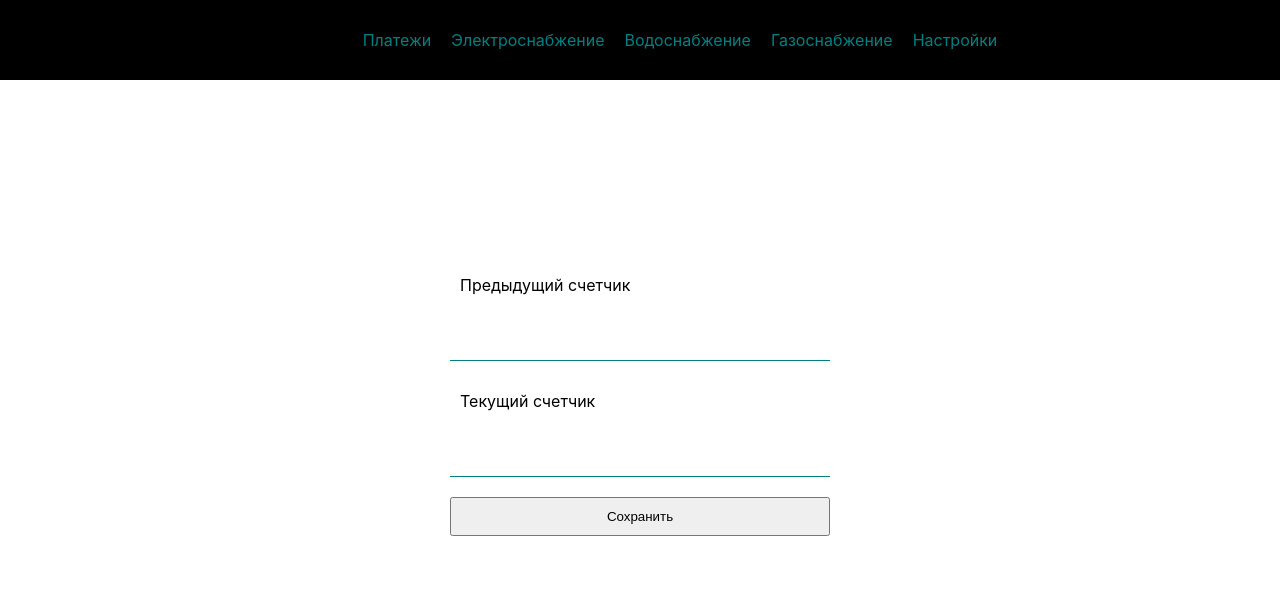
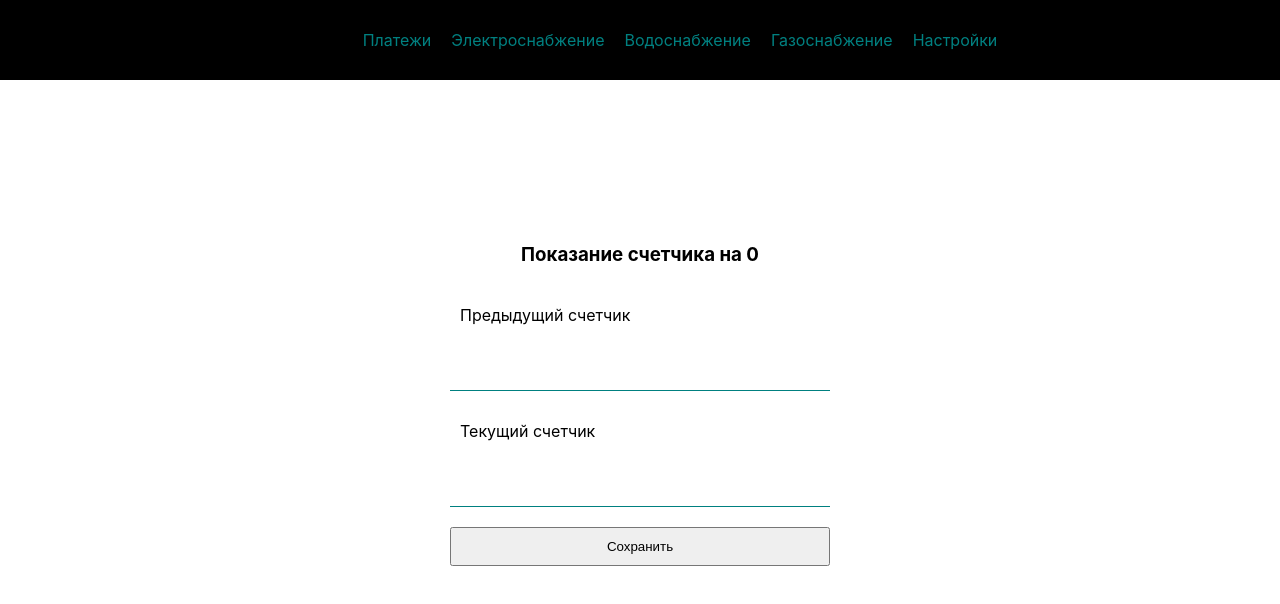
Before and after one commit to slukovkin/sern_bill_calculator, a React (Create React App) app in the folder client/: page /counter_g in a window 1280 px wide. Shown: the top 604 px of the page. Built offline with nearby package versions, Linux system fonts and the light colour scheme; no server answers.

Commit message:
Changes to be committed: 	modified:   client/src/components/Counter/Counter.jsx 	modified:   client/src/components/Counter/Counter.module.css 	modified:   client/src/components/Report/Report.module.css 	modified:   client/src/components/Settings/Settings.jsx

```diff
--- a/client/src/components/Counter/Counter.jsx
+++ b/client/src/components/Counter/Counter.jsx
@@ -1,12 +1,13 @@
 import React, { useState, useEffect } from "react";
 import axios from "axios";
-import './Counter.module.css'
+import "./Counter.module.css";
 
 function Counter(props) {
   const [counterPrev, setCounterPrev] = useState(0);
   const [counterCurr, setCounterCurr] = useState(0);
   const [price, setPrice] = useState(0);
   const [payment, setPayment] = useState(0);
+  const [date, setDate] = useState(0);
 
   function saveSettings() {
     axios({
@@ -42,6 +43,7 @@ function Counter(props) {
     }).then((res) => {
       let data = Object.values(res.data);
       setCounterPrev(data[2]);
+      setDate(data[4].slice(0, 10));
     });
   }
 
@@ -60,16 +62,17 @@ function Counter(props) {
     getCounterPrev();
     getSettings();
     document.title = props.title;
-  },[props]);
+  }, [props]);
 
   return (
     <>
       <form className='form' onSubmit={sendForm}>
+        <h3>Показание счетчика на {date}</h3>
         <label htmlFor='counterPrev'>Предыдущий счетчик</label>
         <input
           type='number'
           name='counterPrev'
-          value={counterPrev || ''}
+          value={counterPrev || ""}
           onChange={(e) => setCounterPrev(e.target.value)}
         />
 
--- a/client/src/components/Counter/Counter.module.css
+++ b/client/src/components/Counter/Counter.module.css
@@ -1,9 +1,13 @@
 form {
   display: flex;
   justify-content: center;
-  width: 400px;
+  width: 500px;
   height: 100vh;
   flex-direction: column;
+}
+
+h3 {
+  text-align: center;
 }
 
 label, input, button {
--- a/client/src/components/Report/Report.module.css
+++ b/client/src/components/Report/Report.module.css
@@ -7,7 +7,7 @@ table {
 }
 
 th {
-  width: 200px;
+  /* width: 200px; */
   padding: 10px;
   background: #000;
   color: whitesmoke;
--- a/client/src/components/Settings/Settings.jsx
+++ b/client/src/components/Settings/Settings.jsx
@@ -55,7 +55,7 @@ function Settings(props) {
   return (
     <>
       <form className='form' onSubmit={sendForm}>
-        <h2>Тарифы на {data.slice(0, 10)}</h2>
+        <h3>Тарифы на {data.slice(0, 10)}</h3>
         <label htmlFor='e_price'>Цена за электроэнергию (1 кВт)</label>
         <input
           type='number'
@@ -74,7 +74,7 @@ function Settings(props) {
           placeholder='Цена за 1 куб'
         />
 
-        <label htmlFor='g_price'>Цена за газоснабжение (1 кВт)</label>
+        <label htmlFor='g_price'>Цена за газоснабжение (1 куб)</label>
         <input
           type='number'
           name='g_price'
```
